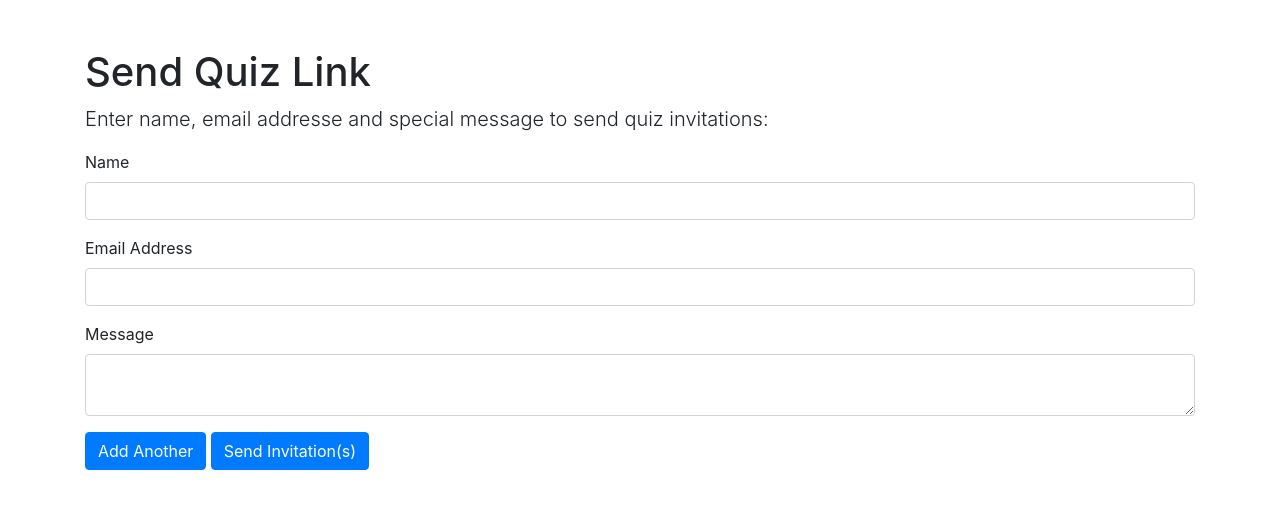
After one commit to rebeccachen8788/Software-Programming-Quiz, a Flask app: page /quiz_send in a window 1280 px wide. The commit adds this page. Shown: the top 509 px of the page. Run offline with Flask 3, Linux system fonts and the light colour scheme.

Commit message:
Changed email API service

```diff
--- a/application/__init__.py
+++ b/application/__init__.py
@@ -3,7 +3,6 @@
 
 from flask import Flask, render_template, redirect, url_for, request
 from .db_connector import get_db_connection
-
 
 def create_app(test_config=None):
     # create and configure the app
@@ -11,6 +10,7 @@ def create_app(test_config=None):
     app.config.from_mapping(
         SECRET_KEY='randomKey'
     )
+
     db_connection = get_db_connection()
     db_connection.ping(True)
 
@@ -20,6 +20,9 @@ def create_app(test_config=None):
     from . import create_quiz
     app.register_blueprint(create_quiz.bp)
 
+    from .email import email_bp
+    app.register_blueprint(email_bp)
+
     @app.route("/")
     def root():
         return render_template("homepage.html")
--- /dev/null
+++ b/application/email.py
@@ -0,0 +1,78 @@
+# SOURCE: https://mailtrap.io/blog/python-send-email/#How-to-send-emails-to-multiple-recipients-using-Python
+
+from flask import Blueprint, render_template, request
+from mailjet_rest import Client
+import os
+import uuid
+
+email_bp = Blueprint('email', __name__)
+
+# Configure Mailjet API keys
+API_KEY = os.environ['MAILJET_API_KEY']
+API_SECRET = os.environ['MAILJET_API_SECRET']
+mailjet = Client(auth=(API_KEY, API_SECRET), version='v3.1')
+
+
+def generate_quiz_link():
+    # Generate a unique identifier for the quiz link
+    unique_id = str(uuid.uuid4())
+    return f"http://testlink.com/quiz/{unique_id}"
+
+
+def send_email(names, email_addresses, messages):
+    if email_addresses and len(email_addresses) > 0:
+        for receiver, message, name in zip(email_addresses, messages, names):
+            quiz_link = generate_quiz_link()
+
+            data = {
+                'Messages': [
+                    {
+                        'From': {
+                            'Email': 'virgenlg@oregonstate.edu',
+                            'Name': 'SWE Programming Quiz'
+                        },
+                        'To': [
+                            {
+                                'Email': receiver,
+                                'Name': name
+                            }
+                        ],
+                        'Subject': 'Quiz Invitation',
+                        'TextPart': f"Hello {name},\n\n{message}\n\nLink to the quiz: {quiz_link}."
+                    }
+                ]
+            }
+
+            # Send the email
+            response = mailjet.send.create(data=data)
+            print(f'Sent to {receiver}')
+    else:
+        print("No email addresses provided.")
+
+
+# Render quiz access page with mock data
+@email_bp.route('/quiz_send', methods=['GET', 'POST'])
+def quiz_send():
+    if request.method == 'POST':
+        names = request.form.getlist('name[]')
+        emails = request.form.getlist('email[]')
+        messages = request.form.getlist('message[]')
+        send_email(names, emails, messages)
+        return render_template('email_sent.html')
+
+    # This if statement can be used to send multiple emails for a future time:
+    # if request.method == 'POST':
+    #     names = request.form.getlist('name[]')
+    #     emails = request.form.getlist('email[]')
+
+    #     # Loop through the lists of names and emails
+    #     for name, email in zip(names, emails):
+    #         send_email(name, email)
+    #     return "Emails sent successfully!"  # Can redirect or render another template here
+
+    else:
+        return render_template('quiz_send.html')
+
+@email_bp.route('/email_sent', methods=['GET', 'POST'])
+def email_sent():
+    return render_template('email_sent.html')
--- a/application/templates/homepage.html
+++ b/application/templates/homepage.html
@@ -33,6 +33,11 @@
             <a href="/login" class="btn btn-primary btn-lg mr-2">Log In</a>
             <a href="/signup" class="btn btn-success btn-lg">Sign Up</a>
         </div>
+        <div class="mt-5">
+            <h2>Sample Send Quiz Link</h2>
+            <p>To send a created quiz, click the link below:</p>
+            <a href="/quiz_send" class="btn btn-info">Send Quiz</a>
+        </div>
     </div>
 
     <!-- Optional JavaScript and Bootstrap JS -->
--- /dev/null
+++ b/application/templates/quiz_send.html
@@ -0,0 +1,64 @@
+<!-- This was done with the help of chatGPT -->
+
+<!DOCTYPE html>
+<html lang="en">
+<head>
+    <meta charset="UTF-8">
+    <meta name="viewport" content="width=device-width, initial-scale=1.0">
+    <title>Quiz Access</title>
+    <link rel="stylesheet" href="https://cdn.jsdelivr.net/npm/bootstrap@4.5.3/dist/css/bootstrap.min.css" integrity="sha384-TX8t27EcRE3e/ihU7zmQxVncDAy5uIKz4rEkgIXeMed4M0jlfIDPvg6uqKI2xXr2" crossorigin="anonymous">
+</head>
+<body>
+    <div class="container mt-5">
+        <h1>Send Quiz Link</h1>
+        <p class="lead">Enter name, email addresse and special message to send quiz invitations:</p>
+        <form method="post" id="quizForm" onsubmit="showSuccessMessage()">
+            <div id="inputFields">
+                <div class="form-group">
+                    <label for="name">Name</label>
+                    <input type="text" class="form-control" name="name[]" required>
+                </div>
+                <div class="form-group">
+                    <label for="email">Email Address</label>
+                    <input type="email" class="form-control" name="email[]" required>
+                </div>
+                <div class="form-group">
+                    <label for="message">Message</label>
+                    <textarea class="form-control" name="message[]" required></textarea>
+                </div>
+            </div>
+            <button type="button" class="btn btn-primary" onclick="addInputFields()">Add Another</button>
+            <button type="submit" class="btn btn-primary">Send Invitation(s)</button>
+        </form>
+    </div>
+
+    <script>
+        function addInputFields() {
+            const inputFields = document.getElementById('inputFields');
+            const newInputFields = document.createElement('div');
+            newInputFields.innerHTML = `
+                <div class="form-group">
+                    <label for="name">Name</label>
+                    <input type="text" class="form-control" name="name[]" required>
+                </div>
+                <div class="form-group">
+                    <label for="email">Email Address</label>
+                    <input type="email" class="form-control" name="email[]" required>
+                </div>
+                <button type="button" class="btn btn-danger" onclick="removeInputFields(this)">Remove</button>
+            `;
+            inputFields.appendChild(newInputFields);
+        }
+
+        function removeInputFields(button) {
+            const inputFields = button.parentElement;
+            inputFields.remove();
+        }
+
+    </script>
+
+    <script src="https://code.jquery.com/jquery-3.5.1.slim.min.js" integrity="sha384-DfXdz2htPH0lsSSs5nCTpuj/zy4C+OGpamoFVy38MVBnE+IbbVYUew+OrCXaRkfj" crossorigin="anonymous"></script>
+    <script src="https://cdn.jsdelivr.net/npm/popper.js@1.16.1/dist/umd/popper.min.js" integrity="sha384-9/reFTGAW83EW2RDu2S0VKaIzap3H66lZH81PoYlFhbGU+6BZp6G7niu735Sk7lN" crossorigin="anonymous"></script>
+    <script src="https://cdn.jsdelivr.net/npm/bootstrap@4.5.3/dist/js/bootstrap.min.js" integrity="sha384-w1Q4orYjBQndcko6MimVbzY0tgp4pWB4lZ7lr30WKz0vr/aWKhXdBNmNb5D92v7s" crossorigin="anonymous"></script>
+</body>
+</html>
```
Also changed, not shown: application/templates/email_sent.html (added, +16 -0 lines).
